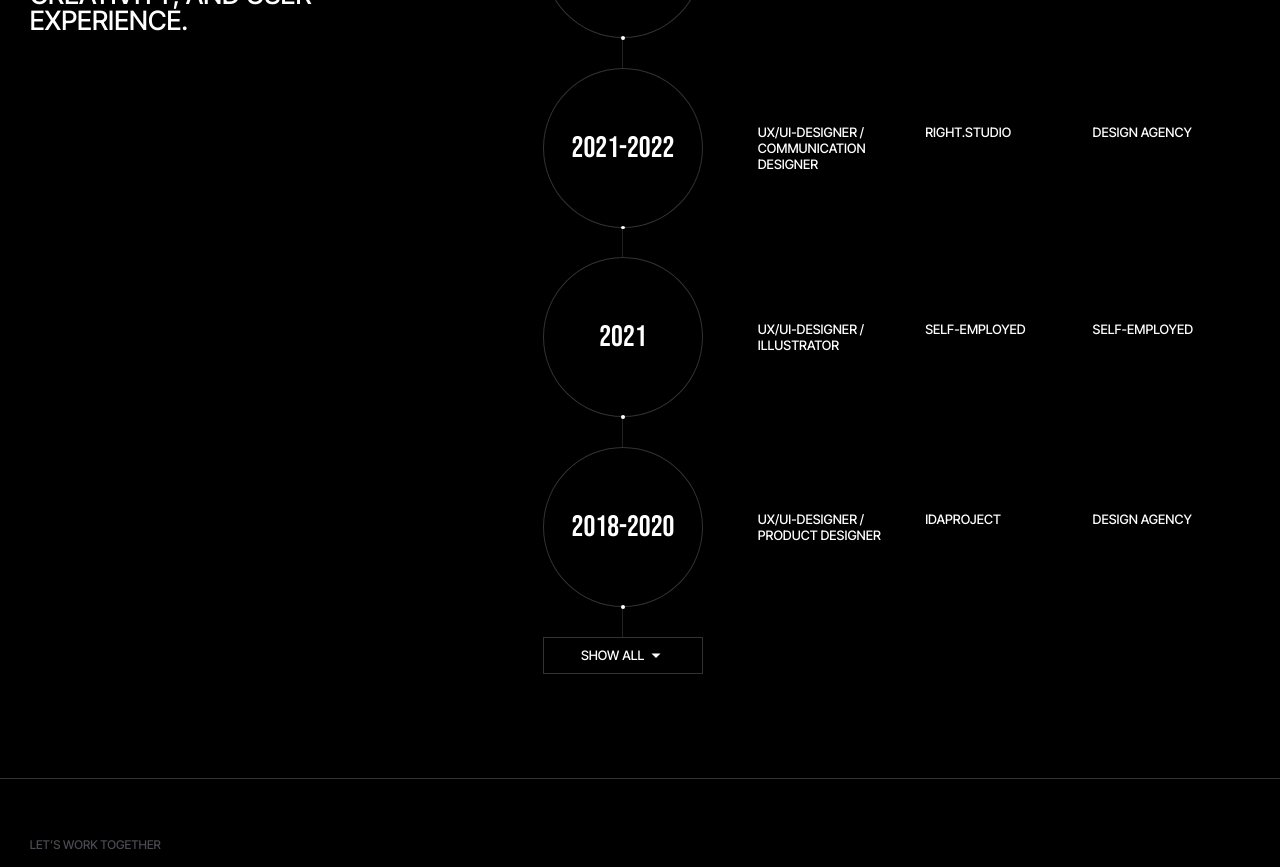
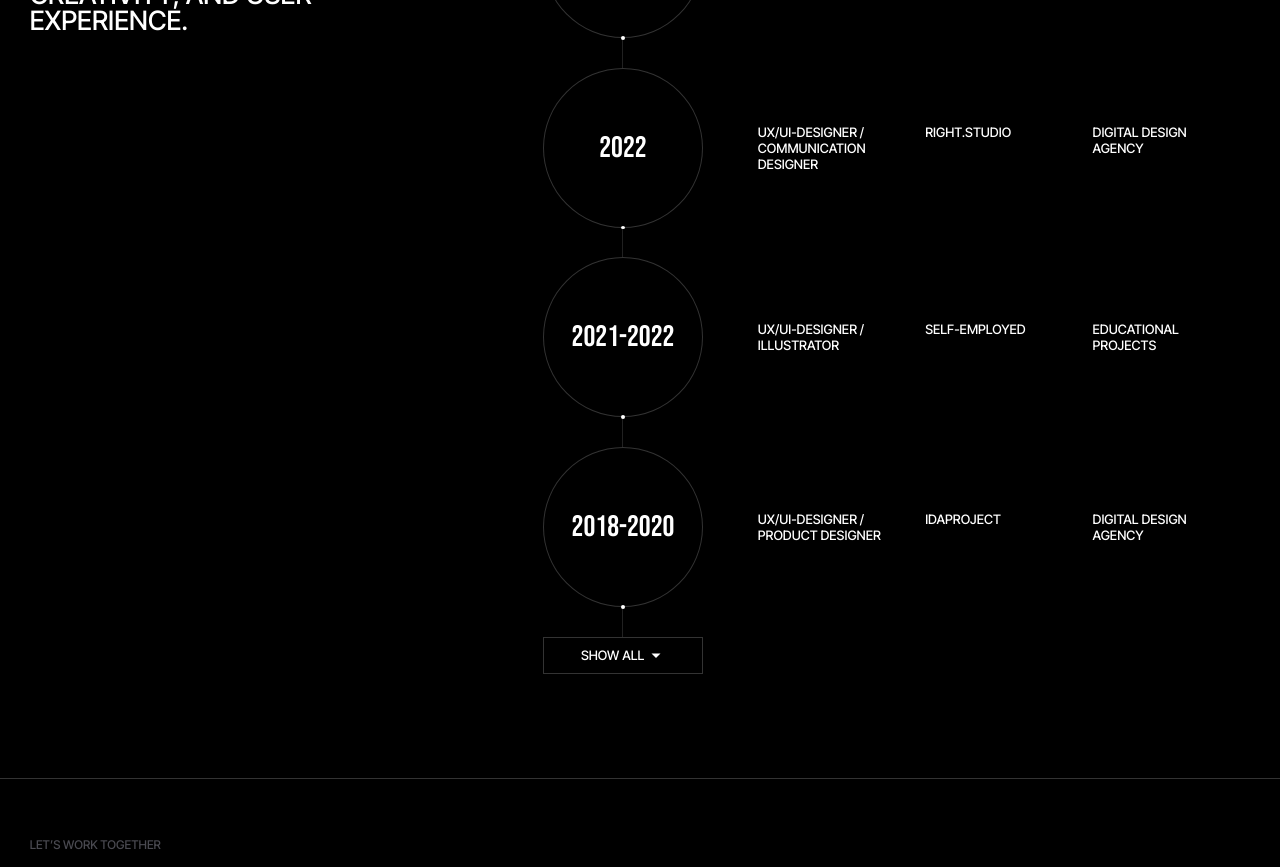
Before and after one commit to tatianasdigital/tsedova, a Next.js app: page / in a window 1280 px wide. Shown: the part 4840-5707 px from the top of the page. Built offline with nearby package versions, Linux system fonts and the light colour scheme.

Commit message:
Career table update

```diff
--- a/content/career.ts
+++ b/content/career.ts
@@ -4,17 +4,22 @@ import type { CareerItem } from "@/types";
 export const careerVisible: CareerItem[] = [
   { years: "2024", role: "UI/UX Designer", company: "Kampela Start-up", industry: "cryptocurrency" },
   {
-    years: "2021-2022",
+    years: "2022",
     role: "UX/UI-designer / Communication designer",
     company: "Right.studio",
-    industry: "design agency",
+    industry: "Digital Design Agency",
   },
-  { years: "2021", role: "UX/UI-designer / Illustrator", company: "Self-employed", industry: "Self-employed" },
+  {
+    years: "2021-2022",
+    role: "UX/UI-designer / Illustrator",
+    company: "Self-employed",
+    industry: "Educational Projects",
+  },
   {
     years: "2018-2020",
     role: "UX/UI-designer / Product designer",
     company: "Idaproject",
-    industry: "design agency",
+    industry: "Digital Design Agency",
   },
 ];
 
@@ -29,9 +34,9 @@ export const careerHidden: CareerItem[] = [
   { years: "2014-2017", role: "SEO Specialist / Webmaster", company: "Sagenta", industry: "digital marketing agency" },
   {
     years: "2013-2014",
-    role: "Digital Marketing Specialist / Webmaster",
+    role: "Digital Marketing Specialist (assistant) / Webmaster",
     company: "uCoz.com",
-    industry: "digital SaaS",
+    industry: "SaaS website builder",
   },
-  { years: "2011-2013", role: "Digital Marketing Specialist", company: "Iligent", industry: "digital marketing agency" },
+  { years: "2011-2013", role: "SEO Specialist (assistant)", company: "Iligent", industry: "digital marketing agency" },
 ];
```
